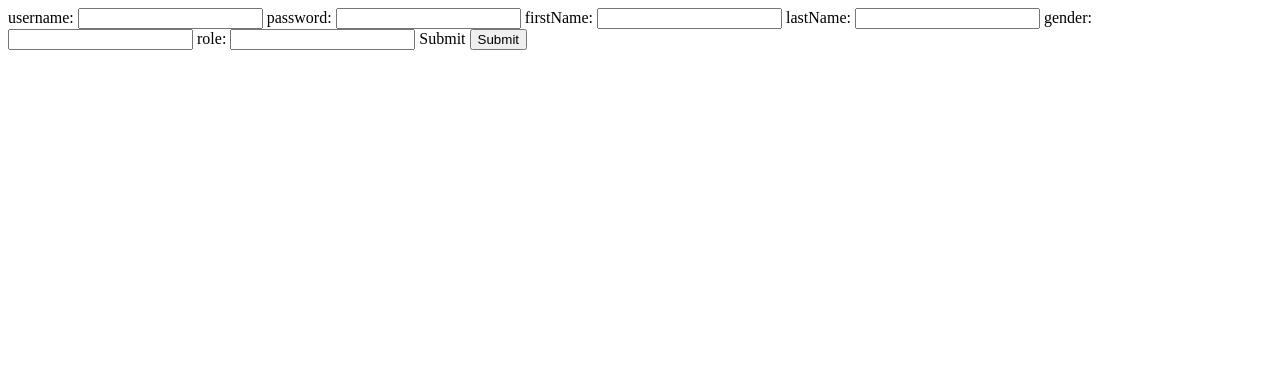
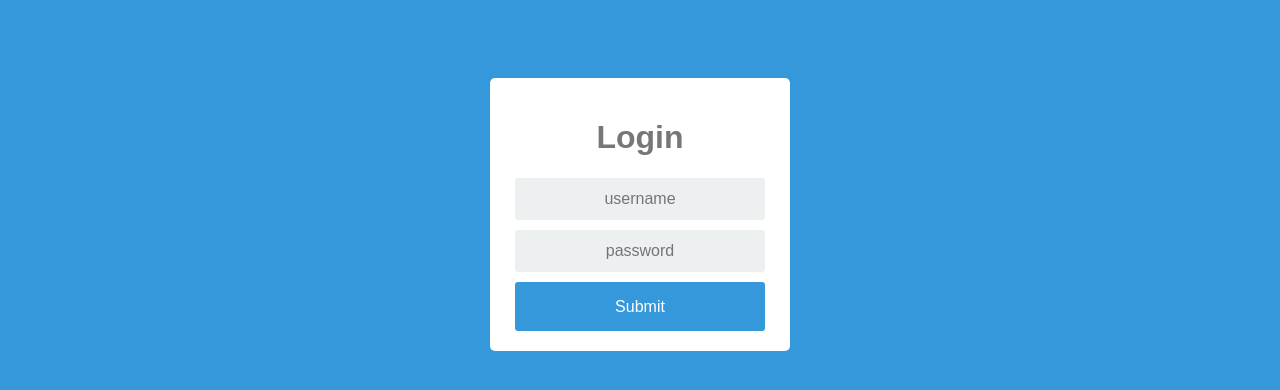
Before and after one commit to ash-the-reaper/TaxiRoot, a plain HTML site: page UI/WebContent/index.html in a window 1280 px wide. Drawn offline with Linux system fonts and the light colour scheme.

Commit message:
check admin login ok

```diff
--- /dev/null
+++ b/UI/WebContent/CSS/style.css
@@ -0,0 +1,78 @@
+* {
+box-sizing: border-box;
+}
+
+*:focus {
+	outline: none;
+}
+body {
+font-family: Arial;
+background-color: #3498DB;
+padding: 50px;
+}
+.login {
+margin: 20px auto;
+width: 300px;
+}
+.login-screen {
+background-color: #FFF;
+padding: 20px;
+border-radius: 5px
+}
+
+.app-title {
+text-align: center;
+color: #777;
+}
+
+.login-form {
+text-align: center;
+}
+.control-group {
+margin-bottom: 10px;
+}
+
+input {
+text-align: center;
+background-color: #ECF0F1;
+border: 2px solid transparent;
+border-radius: 3px;
+font-size: 16px;
+font-weight: 200;
+padding: 10px 0;
+width: 250px;
+transition: border .5s;
+}
+
+input:focus {
+border: 2px solid #3498DB;
+box-shadow: none;
+}
+
+.btn {
+  border: 2px solid transparent;
+  background: #3498DB;
+  color: #ffffff;
+  font-size: 16px;
+  line-height: 25px;
+  padding: 10px 0;
+  text-decoration: none;
+  text-shadow: none;
+  border-radius: 3px;
+  box-shadow: none;
+  transition: 0.25s;
+  display: block;
+  width: 250px;
+  margin: 0 auto;
+}
+
+.btn:hover {
+  background-color: #2980B9;
+}
+
+.login-link {
+  font-size: 12px;
+  color: #444;
+  display: block;
+	margin-top: 12px;
+}
--- a/UI/WebContent/JS/login.js
+++ b/UI/WebContent/JS/login.js
@@ -1,11 +1,9 @@
-var url = "http://localhost/api/account/createAdmin"
+var checkLogin = CONTEXT_PATH+ "account/checkLogin";
 
 var app = angular.module("ngApp", []);
 app.controller("ngCtrl", function($scope,$http) {
     $scope.submit = function () {
-        console.log("You clicked submit!");
-
-        $http.post(url, $scope.account).success(function (response) {
+        $http.post(checkLogin, $scope.account).success(function (response) {
 			if (response != "") {
 				console.log(response);
 	 		}
@@ -13,7 +11,5 @@
 				console.log("Else "+response);
 			}
 		});
-
-
     }
 });
--- /dev/null
+++ b/UI/WebContent/JS/main.js
@@ -0,0 +1 @@
+var CONTEXT_PATH = "http://localhost/api/";
--- a/UI/WebContent/index.html
+++ b/UI/WebContent/index.html
@@ -6,31 +6,42 @@
 	<meta http-equiv="cache-control" content="no-cache">
 
 	<script src="js/angular.min.js"></script>
+	<script id="script" src="js/main.js"></script>
 	<script id="script" src="js/login.js"></script>
 
-	<link rel="stylesheet" type="text/css" href="styles.css">
+	<link rel="stylesheet" type="text/css" href="css/style.css">
+
+	<title>Login Form</title>
 
 </head>
 <body ng-app="ngApp" ng-controller="ngCtrl">
 
-<form ng-submit="submit()">
 
-	username: <input type ="text" ng-model = "account.email">
+<body ng-app="ngApp" ng-controller="ngCtrl">
+	<div class="login" >
+		<div class="login-screen">
+			<div class="app-title">
+				<h1>Login</h1>
+			</div>
 
-	password: <input type ="text" ng-model = "account.password">
+			<form ng-submit="submit()">
+				<div class="login-form">
+					<div class="control-group">
+					<input type="text" class="login-field" value="" placeholder="username" id="login-name" ng-model = "account.email">
+					<label class="login-field-icon fui-user" for="login-name"></label>
+					</div>
 
-	firstName: <input type ="text"  ng-model = "account.firstName">
+					<div class="control-group">
+					<input type="password" class="login-field" value="" placeholder="password" id="login-pass" ng-model = "account.password">
+					<label class="login-field-icon fui-lock" for="login-pass"></label>
+					</div>
 
-	lastName: <input type ="text"  ng-model = "account.lastName">
-
-	gender: <input type ="text" ng-model = "account.gender">
-
-	role: <input type ="text" ng-model = "account.role">
-
-	Submit <input type="submit">
-
-</form>
-
+					<input value="Submit" type="submit" class="btn btn-primary btn-large btn-block">
+				</div>
+			</form>
+		</div>
+	</div>
 </body>
 
+
 </html>
```
Also changed, not shown: 23 other files.
